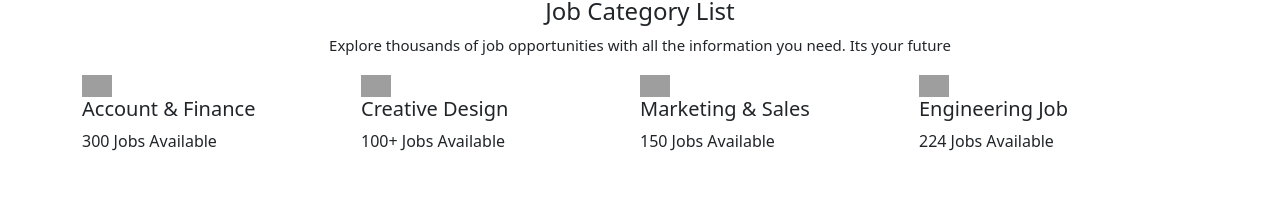
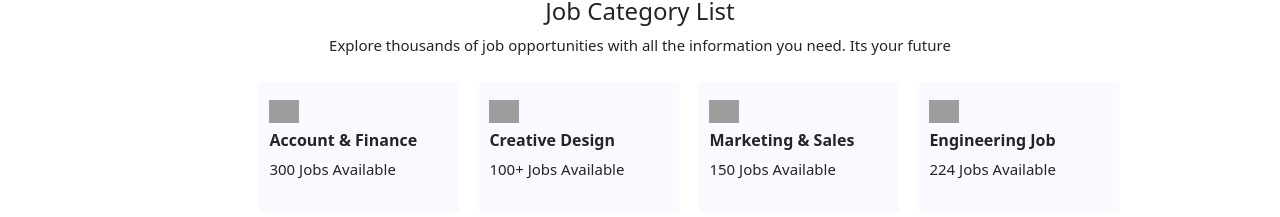
Before and after one commit to mahfuzctg/Assignment_9, a React (Vite) app: page / in a window 1280 px wide. Shown: the part 549-766 px from the top of the page. Built offline with nearby package versions, Linux system fonts and the light colour scheme; grey boxes are pictures that could not be loaded.

Commit message:
header section done

```diff
--- /dev/null
+++ b/public/Features.json
@@ -0,0 +1,51 @@
+[{
+    "title": "Technical Database Engineer",
+    "name": "Google LLC",
+    "location": "Dhaka, Bangladesh",
+    "salary": "Salary : 100K - 150K",
+    "logo": "",
+    "id": "001"
+},
+{
+    "title": "Technical Database Engineer",
+    "name": "Google LLC",
+    "location": "Dhaka, Bangladesh",
+    "salary": "Salary : 100K - 150K",
+    "logo": "",
+    "id": "002"
+},
+{
+    "title": "Technical Database Engineer",
+    "name": "Google LLC",
+    "location": "Dhaka, Bangladesh",
+    "salary": "Salary : 100K - 150K",
+    "logo": "",
+    "id": "003"
+},
+{
+    "title": "Technical Database Engineer",
+    "name": "Google LLC",
+    "location": "Dhaka, Bangladesh",
+    "salary": "Salary : 100K - 150K",
+    "logo": "",
+    "id": "004"
+},
+{
+    "title": "Technical Database Engineer",
+    "name": "Google LLC",
+    "location": "Dhaka, Bangladesh",
+    "salary": "Salary : 100K - 150K",
+    "logo": "",
+    "id": "005"
+
+},
+{
+    "title": "Technical Database Engineer",
+    "name": "Google LLC",
+    "location": "Dhaka, Bangladesh",
+    "salary": "Salary : 100K - 150K",
+    "logo": "",
+    "id": "006"
+}
+
+]
--- /dev/null
+++ b/src/Components/Category/Category.css
@@ -0,0 +1,20 @@
+.category-div{
+background: #F9F9FF;
+margin: 10px;
+padding: 10px;
+width: 200px;
+height: 130px;
+}
+.category-div h6{
+  font-size: 16px;
+  font-weight: bold;
+}
+
+.category-div p{
+font-size: 15px;
+}
+.category-div img{
+    width: 30px;
+    height: auto;
+
+}
--- a/src/Components/Category/Category.jsx
+++ b/src/Components/Category/Category.jsx
@@ -1,11 +1,11 @@
 import React from 'react';
-
+import './Category.css';
 const Category = ({category}) => {
     const {name, id, job,img} = category ;
     return (
         <div className='category-div'>
-             <img src={img} alt="" />
-            <h5>{name}</h5>
+             <img className='my-2' src={img} alt="" />
+            <h6>{name}</h6>
             <p>{job}</p>
 
         </div>
--- /dev/null
+++ b/src/Components/Features/Features.jsx
@@ -0,0 +1,12 @@
+import React from 'react';
+
+const Features = ({feature}) => {
+    const {img, name, title} = feature;
+    return (
+        <div>
+            <h3>{title}</h3>
+        </div>
+    );
+};
+
+export default Features;
--- a/src/Components/Home/Home.css
+++ b/src/Components/Home/Home.css
@@ -32,10 +32,6 @@
 .category-home{
     display: grid;
     grid-template-columns: repeat(4, 1fr);
-
+    width: 70%;
+    margin: auto;
 }
-.category-div img{
-width: 30px;
-height: auto;
-
-}
--- a/src/Components/Home/Home.jsx
+++ b/src/Components/Home/Home.jsx
@@ -3,9 +3,11 @@ import Header from '../Header/Header';
 import { Outlet, useLoaderData } from 'react-router-dom';
 import './Home.css';
 import Category from '../Category/Category';
+import Features from '../Features/Features';
 
 const Home = () => {
     const categorys = useLoaderData();
+    const features = useLoaderData();
 
     return (
         <div className='container '>
@@ -28,12 +30,21 @@ const Home = () => {
                 <p>Explore thousands of job opportunities with all the information you need. Its your future</p>
             </div>
 
-            <div className='category-home'>
+            <div className=' category-home'>
                 {
                           categorys.map(category => <Category
                           key={category.id}
                           category={category}
                           ></Category>)
+                }
+            </div>
+
+            {/* here is features section */}
+            <div>
+                {
+                       features.map(feature => <Features
+                        key={feature.id}
+                         feature={feature}></Features>)
                 }
             </div>
         </div>
--- a/src/main.jsx
+++ b/src/main.jsx
@@ -19,6 +19,13 @@ const router = createBrowserRouter([
         path: '/',
         element: <Home></Home>,
         loader: () => fetch('Category.json'),
+
+      },
+      {
+        path: '/',
+        element: <Home></Home>,
+        loader: () => fetch('Features.json'),
+
       }
     ]
   },
```
